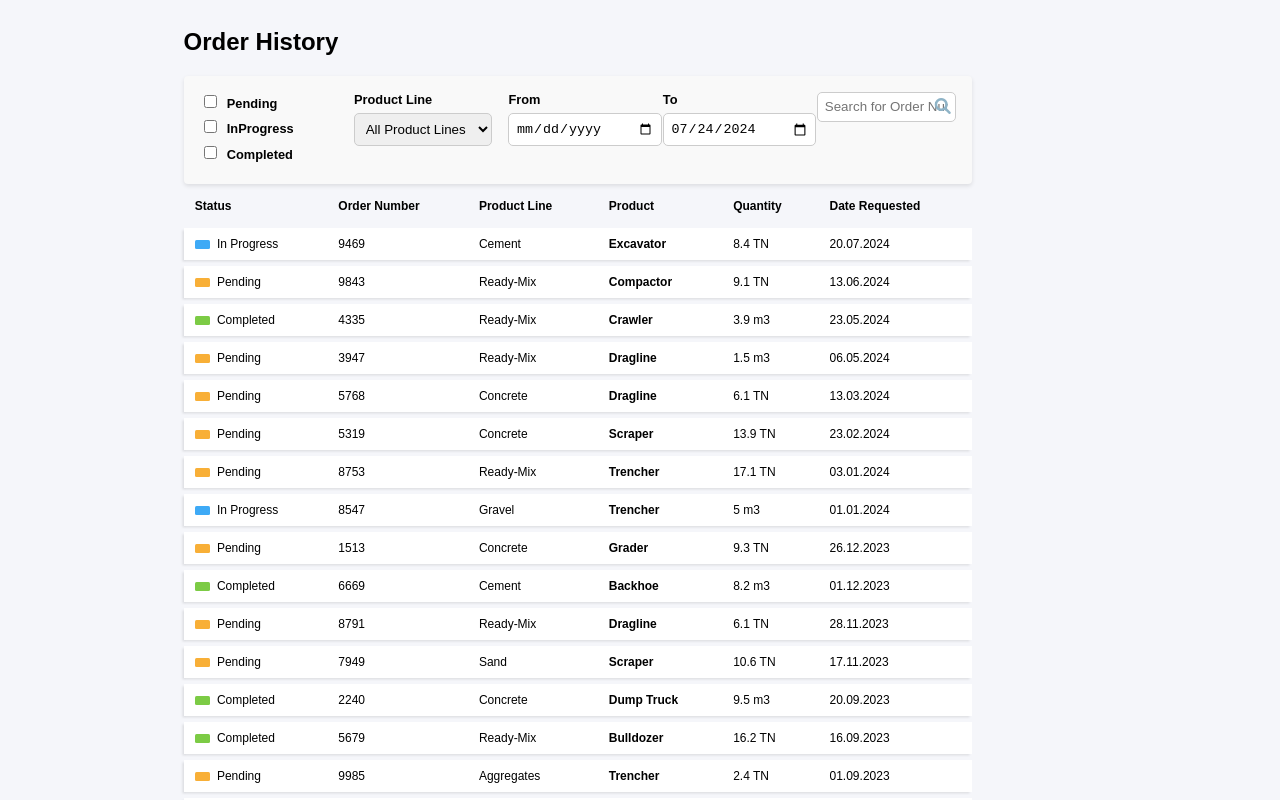
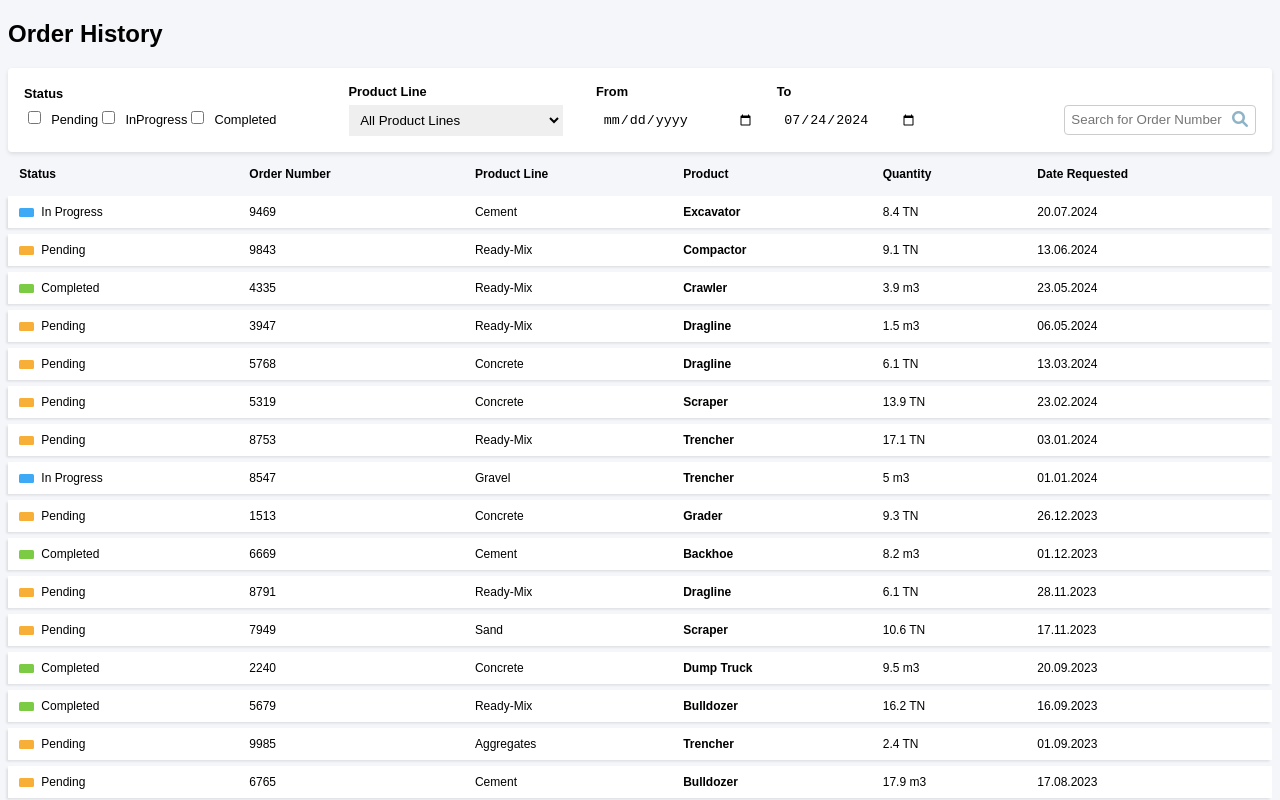
Before and after one commit to kar0lin4/cemex-order-history, an Angular app: page / in a window 1280 px wide. Shown: the top 800 px of the page. Built offline with nearby package versions, Linux system fonts and the light colour scheme.

Commit message:
feat(cmx) adjust main, filter & order styling

```diff
--- a/src/app/filter/filter.component.html
+++ b/src/app/filter/filter.component.html
@@ -1,8 +1,9 @@
 <section class="filter-container">
     <div class="filter-item">
-      <label for="order-status" *ngFor="let status of orderStatuses;"><input id="order-status" type="checkbox" [value]="status" (change)="onStatusChange(status, $event)"/> {{status}}</label>
+      <label class="status-item">Status</label>
+      <label class="status-checkbox" for="order-status" *ngFor="let status of orderStatuses;"><input id="order-status" type="checkbox" [value]="status" (change)="onStatusChange(status, $event)"/> {{status}}</label>
     </div>
-
+    <div class="filter-item vertical-line"></div>
     <div class="filter-item">
       <label for="product-line">Product Line</label>
       <select id="product-line" [formControl]="productLine" (change)="onProductLineChange(productLine.value!)" >
@@ -10,7 +11,7 @@
         <option id="product-line" *ngFor="let line of productLines" [value]="line">{{line}}</option>
       </select>
     </div>
-
+    <div class="vertical-line"></div>
     <div class="filter-item">
       <label for="from-date">From</label>
       <input [formControl]="dateFrom" [value]="dateFrom.value" type="date" id="from-date" (change)="onDateFromChange(dateFrom.value!)"/>
@@ -20,9 +21,9 @@
       <input [formControl]="dateTo" [value]="dateTo" type="date" id="to-date" (change)="onDateToChange(dateTo.value!)"/>
     </div>
 
-    <div class="filter-item">
+    <div class="search-item filter-item">
       <div class="search-container">
-      <input type="text" placeholder="Search for Order Number" [formControl]="orderNumber" [value]="orderNumber" (input)="onSearchedOrderNumberChange(orderNumber.value!)"/>
+      <input id="search" type="text" placeholder="Search for Order Number" [formControl]="orderNumber" [value]="orderNumber" (input)="onSearchedOrderNumberChange(orderNumber.value!)"/>
       <span>
         <i class="fa fa-search"></i>
       </span>
--- a/src/app/filter/filter.component.scss
+++ b/src/app/filter/filter.component.scss
@@ -1,58 +1,40 @@
 .filter-container {
   display: flex;
-  // flex-wrap: wrap;
   gap: 1em;
   padding: 1em;
-  background: #f9f9f9;
+  background: rgb(255, 255, 255);
   border-radius: 4px;
   box-shadow: 0 0.13em 0.25em rgba(0, 0, 0, 0.1);
+  align-items: center;
+  flex-wrap: wrap;
 
   .filter-item {
-    flex: 1 1 100%;
     display: flex;
-    flex-direction: column;
     align-items: flex-start;
-    max-width: 90%;
+    flex-wrap: wrap;
+    max-width: 100%;
 
-    label {
-      margin-bottom: 0.5em;
-      font-weight: bold;
-      font-size: 0.8em;
+    @media (min-width: 602px) {
+      &.search-item {
+        margin-left: auto;
+      }
     }
 
-    input[type="checkbox"] {
-      margin-right: 0.5em;
+    @media (min-width: 602px) and (max-width: 1152px) {
+      &.search-item {
+        margin-left: initial;
+      }
     }
 
-    input[type="date"],
-    select,
-    input[type="text"] {
-      width: 100%;
-      padding: 0.5em;
-      border: 1px solid #ccc;
-      border-radius: 5px;
-    }
-  }
-
-  // @media (min-width: 600px) {
-  //   .filter-item, dateFilters {
-  //     flex: 1 1 calc(50% - 1em);
-  //   }
-  // }
-
-  @media (min-width: 768px) {
-    .filter-item {
-      flex: 1 1 calc(40% - 1em);
-      flex-wrap: wrap;
-    }
-  }
     .search-container {
-      align-items: flex-end;
       position: relative;
       display: flex;
       align-items: center;
+      width: 100%;
+      top: 10px;
 
       input {
+        width: 100%;
         padding: 0.3em 1.9 0.3em 0.6em;
         border: 1px solid #ccc;
         border-radius: 4px;
@@ -62,7 +44,7 @@
         background-color: transparent;
         border: none;
         position: absolute;
-        right: 0.3em;
+        right: 0.5em;
 
         i {
           font-size: 1em;
@@ -70,4 +52,44 @@
         }
       }
     }
+
+    .status-item {
+      width: 100%;
+    }
+    label {
+      margin-bottom: 0.5em;
+      font-weight: bold;
+      font-size: 0.8em;
+      &.status-checkbox {
+        font-weight: unset !important;
+      }
+    }
+
+    input[type="checkbox"] {
+        margin-right: 0.5em;
+    }
+
+    input[type="date"],
+    input[type="text"] {
+      width: 100%;
+      padding: 0.5em;
+      border: none;
+    }
+  }
+
+  select {
+    width: 100%;
+    padding: 0.5em;
+    border: none;
+    border-right: 1px solid rgb(239, 239, 239);
+    border-left: 1px solid rgb(239, 239, 239);
+  }
+
+  .vertical-line {
+    width: 1px;
+    background-color: #ccc;
+    height: 100%;
+  }
+
+
 }
--- a/src/app/pages/orders-history/orders.component.scss
+++ b/src/app/pages/orders-history/orders.component.scss
@@ -52,4 +52,7 @@ $grey-background-color: rgb(245, 246, 250);
       }
     }
   }
+  @media (max-width: 480px) {
+    min-width: 480px;
+  }
 }
--- a/src/styles.scss
+++ b/src/styles.scss
@@ -2,10 +2,9 @@ body {
     font-family: 'Arial', sans-serif;
     background-color: rgb(245, 246, 250);
     min-width: 22em;;
-    display: flex;
-    max-width: 89%;
+    // display: flex;
 
-    @media (min-width: 930px) {
-      justify-content: center;
-      }
+    // @media (min-width: 930px) {
+    //   justify-content: center;
+    //   }
 }
```
